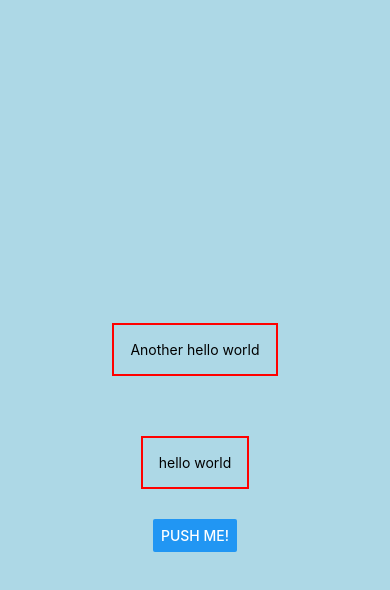
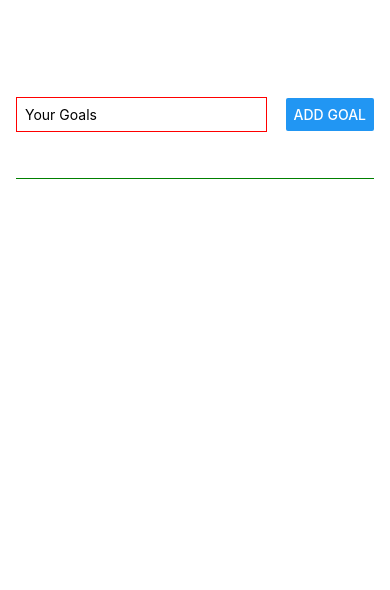
Before and after one commit to jenster5/RNCourse, a React Native app: screen / in a window 390 px wide. Shown: the top 590 px of the page. Built offline with nearby package versions, Linux system fonts and the light colour scheme.

Commit message:
2hrs into course

```diff
--- a/App.js
+++ b/App.js
@@ -1,26 +1,77 @@
-import { Button, StyleSheet, Text, View } from 'react-native';
+import { useState } from 'react';
+import { Button, StyleSheet, Text, TextInput, View } from 'react-native';
 
 export default function App() {
+  const [enteredGoalText, setEnteredGoalText] = useState('');
+
+  const [courseGoals, setCourseGoals] = useState([]);
+
+  function goalInputHandler(enteredText) {
+    setEnteredGoalText(enteredText);
+  }
+
+  function addGoalHandler() {
+    setCourseGoals((currentCourseGoals) => [
+      ...currentCourseGoals,
+      enteredGoalText,
+    ]);
+  }
+
   return (
-    <View style={styles.container}>
-      <Text style={styles.dummyText}>Another hello world</Text>
-      <Text style={styles.dummyText}>hello world</Text>
-      <Button title="Push me!" />
+    <View style={styles.appContainer}>
+      <View style={styles.inputContainer}>
+        <TextInput
+          placeholder="Your Goals"
+          style={styles.textInput}
+          onChangeText={goalInputHandler}
+        />
+        <Button title="Add Goal" onPress={addGoalHandler} />
+      </View>
+
+      <View style={styles.goalsContainer}>
+        {courseGoals.map((goal) => (
+          <View key={goal} style={styles.goalItem}>
+            <Text style={styles.goalText}>{goal}</Text>
+          </View>
+        ))}
+      </View>
     </View>
   );
 }
 
 const styles = StyleSheet.create({
-  container: {
+  appContainer: {
+    flex: 1, //same as height 100%
+    paddingTop: 50,
+    paddingHorizontal: 16,
+  },
+  inputContainer: {
     flex: 1,
-    backgroundColor: 'lightblue',
+    flexDirection: 'row',
+    justifyContent: 'space-between',
     alignItems: 'center',
-    justifyContent: 'center',
+    marginBottom: 24,
+    borderBottomWidth: 1,
+    borderBottomColor: 'green',
   },
-  dummyText: {
-    margin: 30,
-    borderWidth: 2,
+  textInput: {
+    borderWidth: 1,
     borderColor: 'red',
-    padding: 16,
+    width: '70%',
+    marginRight: 8,
+    padding: 8,
+  },
+  goalsContainer: {
+    flex: 5,
+  },
+  goalItem: {
+    margin: 8,
+    borderRadius: 10,
+    backgroundColor: 'teal',
+    padding: 15,
+    fontWeight: 'bold',
+  },
+  goalText: {
+    color: 'white',
   },
 });
```
